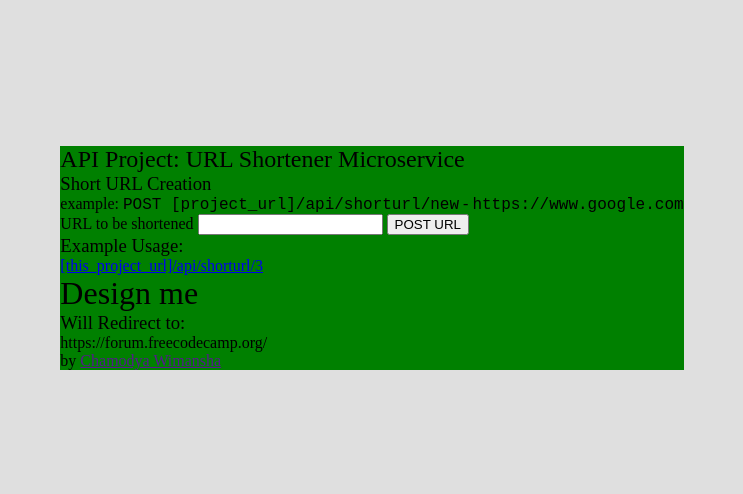
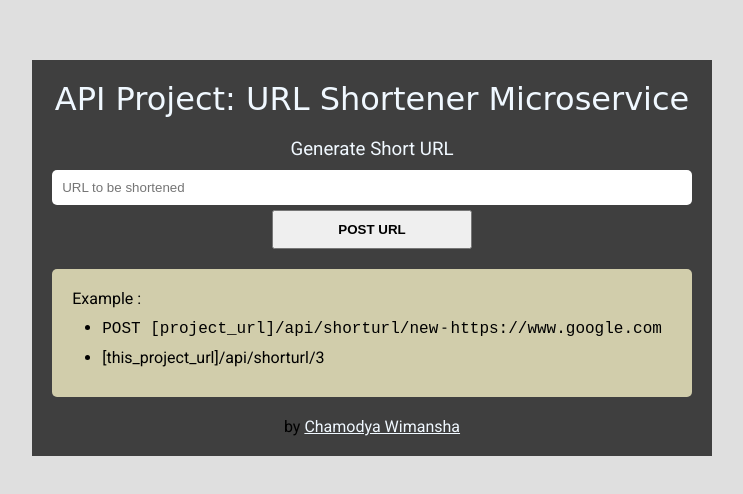
Before and after one commit to chamodyawimansha/url-shortener-microservice, a website: page views/index.html in a window 1280 px wide. Shown: the part 142-636 px from the top of the page, without its empty margins (268-1011 px from the left). Drawn offline with Linux system fonts and the light colour scheme; a web font is replaced by a local one.

Commit message:
basic design is done

```diff
--- a/package.json
+++ b/package.json
@@ -4,7 +4,8 @@
   "description": "FreeCodeCamp API Project : URL Shortener Microservice",
   "main": "server.js",
   "scripts": {
-    "start": "nodemon server.js -e ejs,js,css,html,jpg,png,scss"
+    "start": "node server",
+    "dev": "nodemon server"
   },
   "dependencies": {
     "body-parser": "^1.19.0",
--- a/public/styles.css
+++ b/public/styles.css
@@ -1,4 +1,6 @@
-/****** Main Styling ******/
+@import url("https://fonts.googleapis.com/css2?family=Roboto&family=Sansita+Swashed:wght@700&display=swap");
+/* font-family: "Roboto", sans-serif;
+font-family: "Sansita Swashed", cursive; */
 html {
   box-sizing: border-box;
   font-size: 16px;
@@ -23,11 +25,6 @@ ul {
   margin: 0;
   padding: 0;
   font-weight: normal;
-}
-
-ol,
-ul {
-  list-style: none;
 }
 
 i {
@@ -56,7 +53,72 @@ body {
 }
 
 .container {
-  background-color: green;
+  background-color: rgb(63, 63, 63);
+  padding: 20px;
+  font-family: "Roboto", sans-serif;
+  text-align: center;
+}
+
+#site-title {
+  font-family: "Sansita Swashed", cursive;
+  margin-bottom: 20px;
+  color: aliceblue;
+}
+
+#site-sub-title {
+  margin-bottom: 10px;
+  color: aliceblue;
+}
+
+#url_input {
+  width: 100%;
+  padding: 10px;
+  border-radius: 5px;
+  border: none;
+  display: block;
+  margin-bottom: 5px;
+  color: aliceblue;
+}
+
+input[type="submit"] {
+  padding: 10px;
+  font-weight: 700;
+  width: 200px;
+  cursor: pointer;
+}
+
+form {
+  margin-bottom: 20px;
+}
+
+footer p {
+  color: aliceblue;
+}
+
+a {
+  color: aliceblue;
+}
+
+#example-title {
+  margin-bottom: 10px;
+}
+
+#example {
+  text-align: left;
+  /* width: 80%; */
+  background: rgba(255, 250, 205, 0.76);
+  color: black;
+  padding: 20px;
+  border-radius: 5px;
+  margin-bottom: 20px;
+}
+
+#example ul {
+  margin-left: 20px;
+}
+
+#example ul li {
+  margin: 10px;
 }
 /*
 body {
--- a/server.js
+++ b/server.js
@@ -16,7 +16,7 @@ var urlSchema = new Schema({
 });
 
 // Basic Configuration
-var port = process.env.PORT || 3000;
+var port = process.env.PORT || 8000;
 
 /** this project needs a db !! **/
 // mongoose.connect(
--- a/views/index.html
+++ b/views/index.html
@@ -8,25 +8,31 @@
   </head>
   <body>
     <div class="container">
-      <h2>API Project: URL Shortener Microservice</h2>
+      <h1 id="site-title">API Project: URL Shortener Microservice</h1>
 
-      <h3>Short URL Creation</h3>
-      <p>
-        example: <code>POST [project_url]/api/shorturl/new</code> -
-        <code>https://www.google.com</code>
-      </p>
+      <h3 id="site-sub-title">Generate Short URL</h3>
+
       <form action="api/shorturl/new" method="POST">
-        <label for="url_input">URL to be shortened</label>
-        <input id="url_input" type="text" name="url" />
+        <input
+          id="url_input"
+          type="text"
+          name="url"
+          placeholder="URL to be shortened"
+        />
         <input type="submit" value="POST URL" />
       </form>
-      <h3>Example Usage:</h3>
-      <a href="https://url-shortener.freecodecamp.repl.co/api/shorturl/3">
-        [this_project_url]/api/shorturl/3
-      </a>
-      <h1>Design me</h1>
-      <h3>Will Redirect to:</h3>
-      <p>https://forum.freecodecamp.org/</p>
+
+      <div id="example">
+        <p id="example-title">Example :</p>
+        <ul>
+          <li>
+            <code>POST [project_url]/api/shorturl/new</code> -
+            <code>https://www.google.com</code>
+          </li>
+          <li>[this_project_url]/api/shorturl/3</li>
+        </ul>
+      </div>
+
       <div class="footer">
         <p>by <a href="">Chamodya Wimansha</a></p>
       </div>
```
